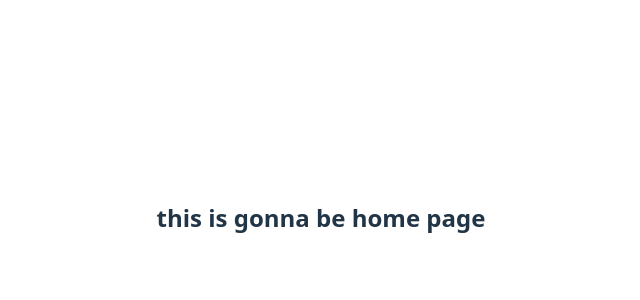
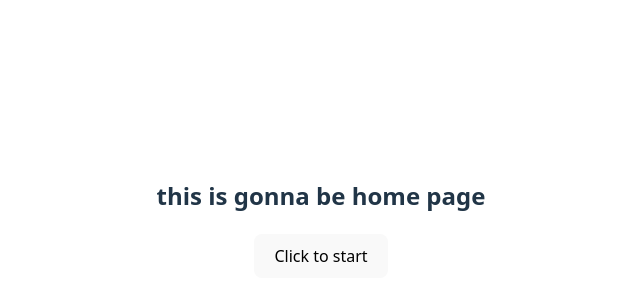
Before and after one commit to Erodri6z/the-draw, a React (Vite) app: page / in a window 1280 px wide. Shown: the part 182-482 px from the top of the page, without its empty margins (319-959 px from the left). Built offline with nearby package versions, Linux system fonts and the light colour scheme.

Commit message:
fix the naming conventions

```diff
--- a/src/App.jsx
+++ b/src/App.jsx
@@ -1,10 +1,14 @@
 import { useState } from 'react'
-import cards from './data/cards'
+import deck from './data/cards'
 
 import './App.css'
 
 function App() {
   const [selected, setSelected] = useState([])
+
+  const drawCards = () => {
+
+  }
 
   return (
     <>
@@ -12,6 +16,7 @@ function App() {
       <h2>
         this is gonna be home page
       </h2>
+      <button onClick={() => drawCards()}>Click to start</button>
     </div>
     </>
   )
--- a/src/data/cards.jsx
+++ b/src/data/cards.jsx
@@ -1,4 +1,4 @@
-const cards = [
+const deck = [
   "The Fool",
   "The Magician",
   "The High Priestess",
@@ -23,4 +23,4 @@ const cards = [
   "The World",
 ]
 
-export default cards
+export default deck
```
